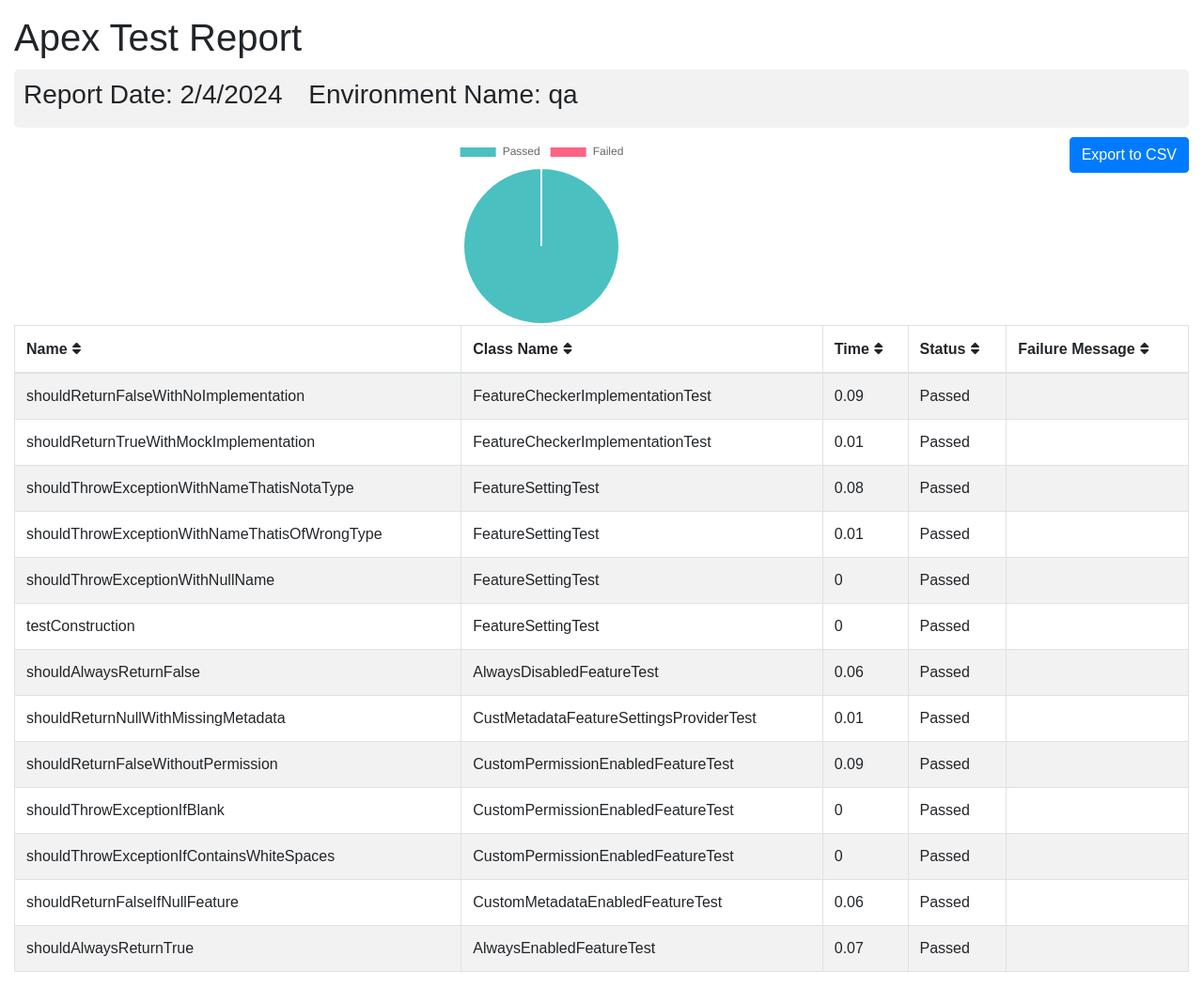
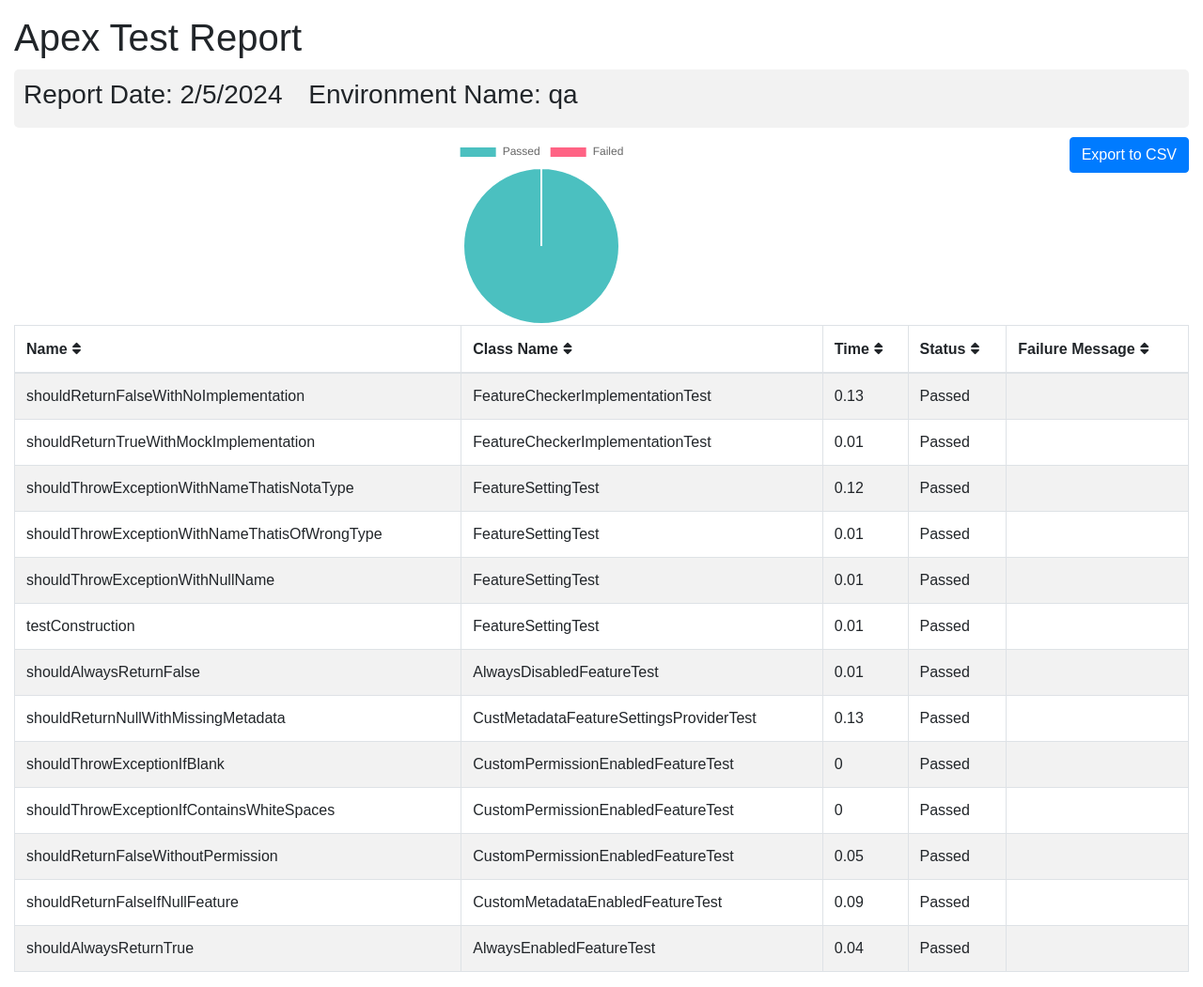
Before and after one commit to flxbl-io/sfops-dashboard, a Jekyll site: the page apextestResults/qa.html, which Jekyll copies as it is, in a window 1280 px wide. Shown: the whole page at 94% size. Built offline with Jekyll 4.4.1, drawn with Linux system fonts in a browser that asks for light colours.

Commit message:
Updated apex test results

```diff
--- a/apextestResults/qa.html
+++ b/apextestResults/qa.html
@@ -102,7 +102,7 @@
       <div class="container-fluid">
         <h1 class="mt-3">Apex Test Report</h1>
         <div class="info-card">
-        <h3>Report Date: 2/4/2024 <span style="margin-left: 20px;">Environment Name: qa</span></h3>
+        <h3>Report Date: 2/5/2024 <span style="margin-left: 20px;">Environment Name: qa</span></h3>
         </div>
         <button onclick="exportTableToCSV('testReport.csv')" class="btn btn-primary float-right">Export to CSV</button>
         <div id="chart-container">
@@ -123,7 +123,7 @@
         <tr>
           <td>shouldReturnFalseWithNoImplementation</td>
           <td>FeatureCheckerImplementationTest</td>
-          <td>0.09</td>
+          <td>0.13</td>
           <td>Passed</td>
           <td></td>
         </tr>
@@ -137,7 +137,7 @@
         <tr>
           <td>shouldThrowExceptionWithNameThatisNotaType</td>
           <td>FeatureSettingTest</td>
-          <td>0.08</td>
+          <td>0.12</td>
           <td>Passed</td>
           <td></td>
         </tr>
@@ -151,35 +151,28 @@
         <tr>
           <td>shouldThrowExceptionWithNullName</td>
           <td>FeatureSettingTest</td>
-          <td>0</td>
+          <td>0.01</td>
           <td>Passed</td>
           <td></td>
         </tr>
         <tr>
           <td>testConstruction</td>
           <td>FeatureSettingTest</td>
-          <td>0</td>
+          <td>0.01</td>
           <td>Passed</td>
           <td></td>
         </tr>
         <tr>
           <td>shouldAlwaysReturnFalse</td>
           <td>AlwaysDisabledFeatureTest</td>
-          <td>0.06</td>
+          <td>0.01</td>
           <td>Passed</td>
           <td></td>
         </tr>
         <tr>
           <td>shouldReturnNullWithMissingMetadata</td>
           <td>CustMetadataFeatureSettingsProviderTest</td>
-          <td>0.01</td>
-          <td>Passed</td>
-          <td></td>
-        </tr>
-        <tr>
-          <td>shouldReturnFalseWithoutPermission</td>
-          <td>CustomPermissionEnabledFeatureTest</td>
-          <td>0.09</td>
+          <td>0.13</td>
           <td>Passed</td>
           <td></td>
         </tr>
@@ -198,16 +191,23 @@
           <td></td>
         </tr>
         <tr>
+          <td>shouldReturnFalseWithoutPermission</td>
+          <td>CustomPermissionEnabledFeatureTest</td>
+          <td>0.05</td>
+          <td>Passed</td>
+          <td></td>
+        </tr>
+        <tr>
           <td>shouldReturnFalseIfNullFeature</td>
           <td>CustomMetadataEnabledFeatureTest</td>
-          <td>0.06</td>
+          <td>0.09</td>
           <td>Passed</td>
           <td></td>
         </tr>
         <tr>
           <td>shouldAlwaysReturnTrue</td>
           <td>AlwaysEnabledFeatureTest</td>
-          <td>0.07</td>
+          <td>0.04</td>
           <td>Passed</td>
           <td></td>
         </tr>
```
